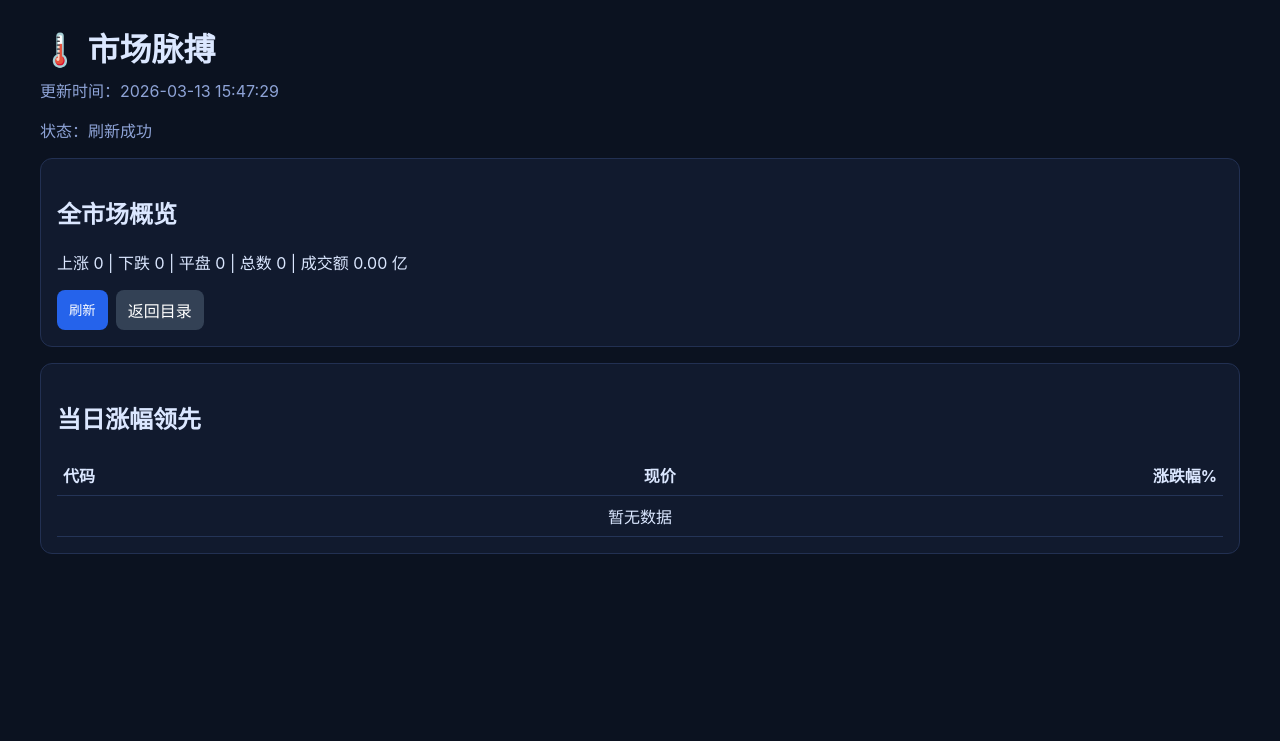
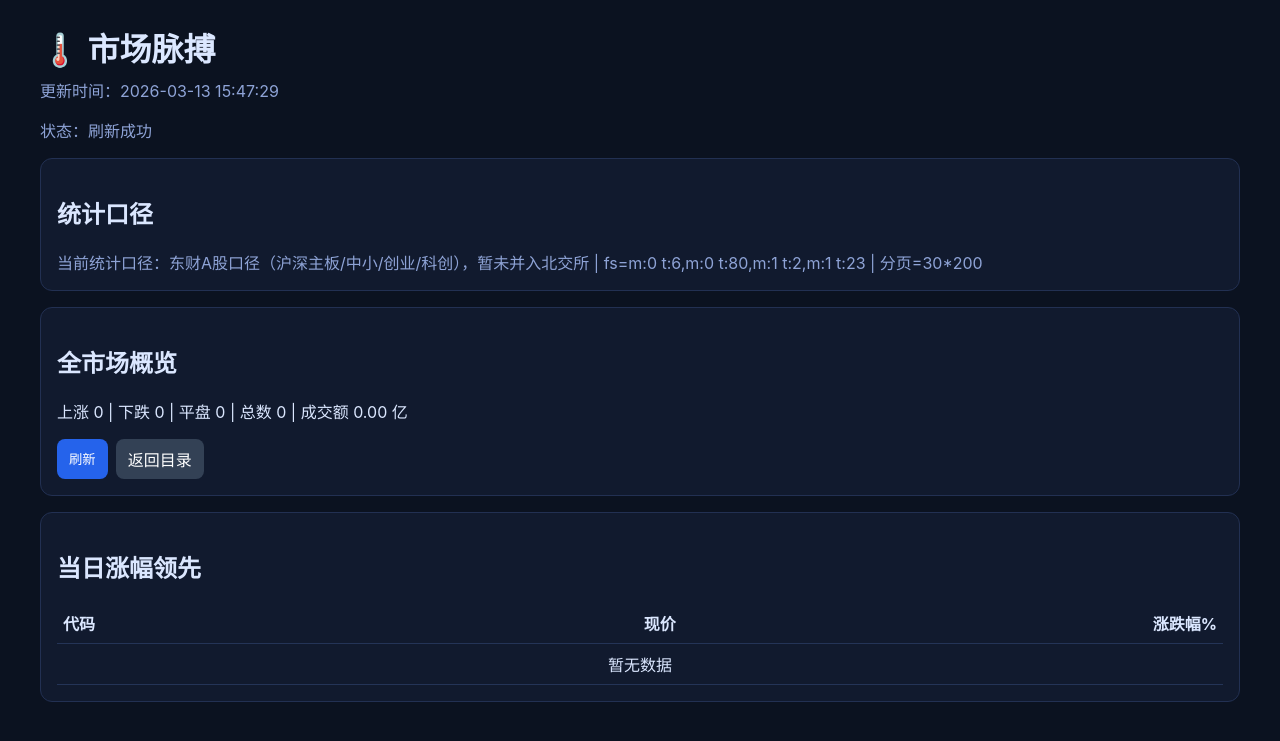
Before and after one commit to echo00725/stock326-site, a Flask app: page /market-pulse in a window 1280 px wide. Shown: the top 741 px of the page. Run offline with Flask 3, Linux system fonts and the light colour scheme; data that the repository does not hold is empty.

Commit message:
chore: display market pulse calculation scope/fs on page

```diff
--- a/app.py
+++ b/app.py
@@ -376,6 +376,13 @@ def _market_pulse() -> dict:
     top_up = sorted(uni, key=lambda x: x["chg"], reverse=True)[:10]
     return {
         "updated_at": now,
+        "scope": {
+            "name": "当前统计口径",
+            "fs": "m:0 t:6,m:0 t:80,m:1 t:2,m:1 t:23",
+            "desc": "东财A股口径（沪深主板/中小/创业/科创），暂未并入北交所",
+            "limit_pages": 30,
+            "page_size": 200,
+        },
         "stats": {"up": up, "down": down, "flat": flat, "total": len(uni), "amount_total": round(amt, 2)},
         "leaders": [{"code":x["code"],"name":x["name"],"chg":round(x["chg"],2),"price":x["price"]} for x in top_up],
     }
--- a/templates/market_pulse.html
+++ b/templates/market_pulse.html
@@ -8,6 +8,11 @@
   <h1>🌡️ 市场脉搏</h1>
   <p id="ts" class="sub">更新时间：--</p>
   <p id="status" class="sub">状态：待刷新</p>
+
+  <section class="card">
+    <h2>统计口径</h2>
+    <div id="scope" class="sub">--</div>
+  </section>
 
   <section class="card">
     <h2>全市场概览</h2>
@@ -34,6 +39,8 @@ function setStatus(t){ const el=document.getElementById('status'); if(el) el.inn
 function render(d){
   document.getElementById('ts').innerText='更新时间：'+(d.updated_at||'--');
   const s=d.stats||{};
+  const sc=d.scope||{};
+  document.getElementById('scope').innerText = `${sc.name||'统计口径'}：${sc.desc||'-'} | fs=${sc.fs||'-'} | 分页=${sc.limit_pages||0}*${sc.page_size||0}`;
   document.getElementById('stats').innerHTML=`上涨 ${s.up||0} | 下跌 ${s.down||0} | 平盘 ${s.flat||0} | 总数 ${s.total||0} | 成交额 ${fmt(s.amount_total)} 亿`;
   const tb=document.querySelector('#tbl tbody');
   tb.innerHTML='';
```
